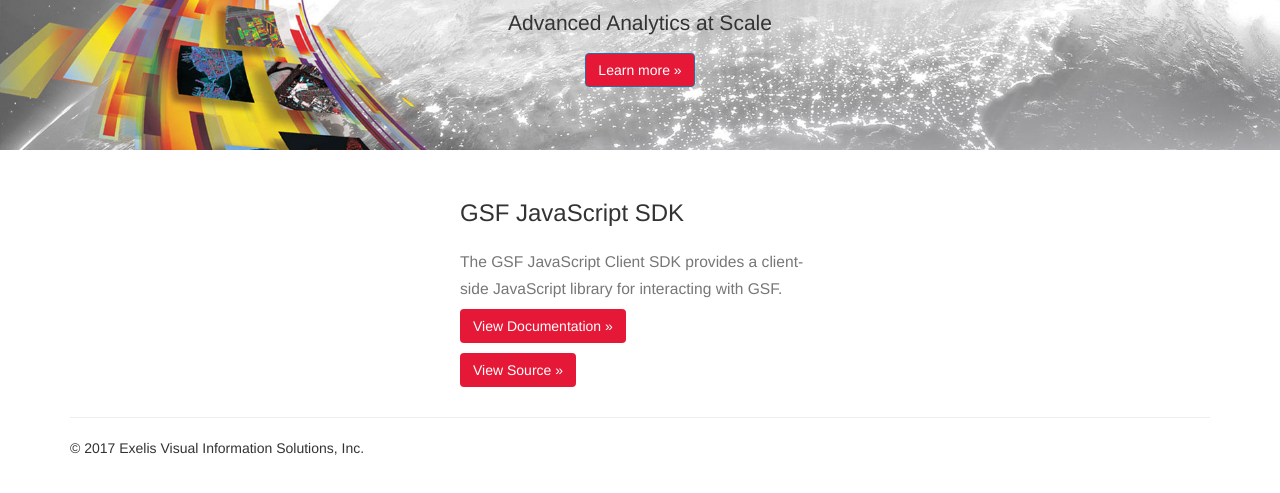
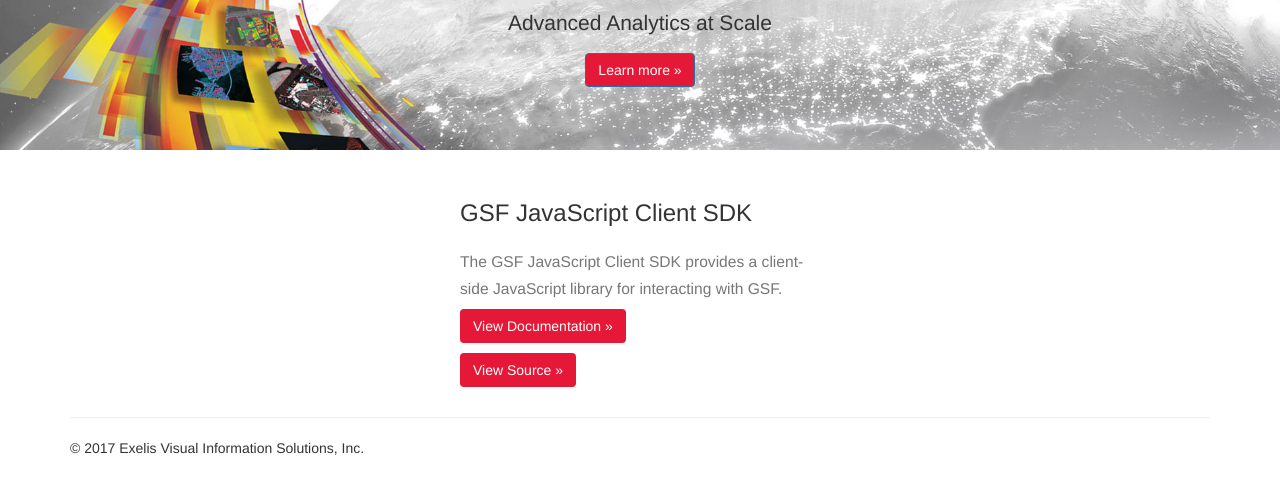
Before and after one commit to HGS-demiiglesias/geospatial-services-framework.github.io, a plain HTML site: page index.html in a window 1280 px wide. Shown: the part 103-596 px from the top of the page. Drawn offline with nearby package versions, Linux system fonts and the light colour scheme.

Commit message:
Add the word client to the header.

```diff
--- a/index.html
+++ b/index.html
@@ -36,7 +36,7 @@
         <div class="col-md-4">
         </div>
         <div class="col-md-4">
-          <h3>GSF JavaScript SDK</h3>
+          <h3>GSF JavaScript Client SDK</h3>
           <h3><small>The GSF JavaScript Client SDK provides a client-side JavaScript library for interacting with GSF.</small></h3>
           <p><a class="btn btn-md" href="sdk-docs/index.html" role="button">View Documentation &raquo;</a></p>
           <p><a class="btn btn-md" href="https://github.com/geospatial-services-framework/gsf-js-client-sdk" role="button">View Source &raquo;</a></p>
```
